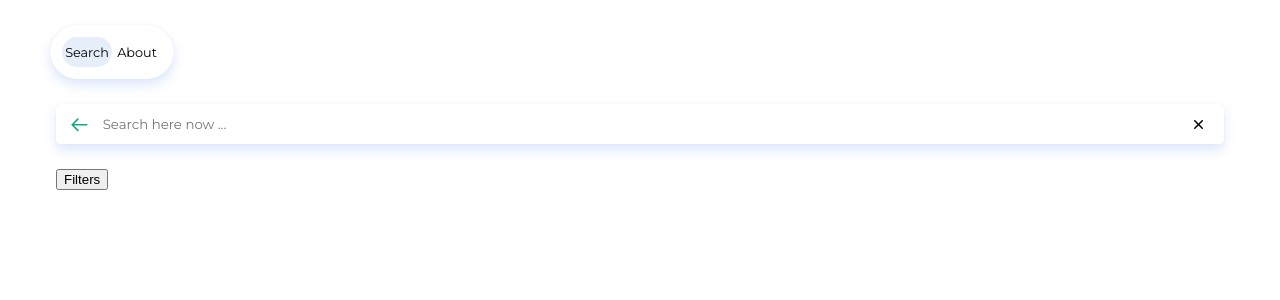
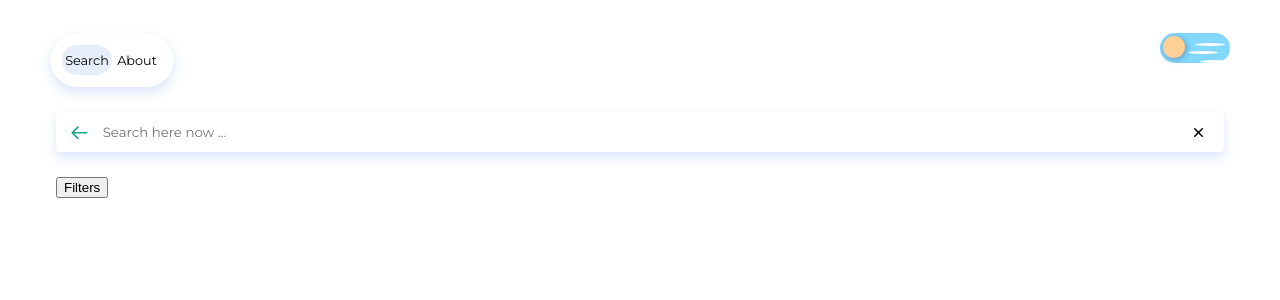
Before and after one commit to hari-p02/UConn-Course_Search, a React (Create React App) app: page / in a window 1280 px wide. Shown: the top 300 px of the page. Built offline with nearby package versions, Linux system fonts and the light colour scheme.

Commit message:
trying to add a light mdoe and dark mode features

```diff
--- a/src/App.css
+++ b/src/App.css
@@ -2,3 +2,192 @@
   display: flex;
   justify-content: center;
 }
+
+.nav-control {
+  display: flex;
+  justify-content: space-between;
+  align-items: center;
+}
+
+.toggleWrapper {
+  /* overflow: hidden; */
+  color: white;
+}
+
+.toggleWrapper input {
+  position: absolute;
+  left: -99em;
+}
+
+.toggle {
+  cursor: pointer;
+  display: inline-block;
+  position: relative;
+  width: 70px;
+  height: 30px;
+  background-color: #83d8ff;
+  border-radius: 84px;
+  transition: background-color 200ms cubic-bezier(0.445, 0.05, 0.55, 0.95);
+}
+
+.toggle__handler {
+  display: inline-block;
+  position: relative;
+  z-index: 1;
+  top: 3px;
+  left: 3px;
+  width: 22px;
+  height: 22px;
+  background-color: #ffcf96;
+  border-radius: 50px;
+  box-shadow: 0 2px 6px rgba(0, 0, 0, .3);
+  transition: all 400ms cubic-bezier(0.68, -0.55, 0.265, 1.55);
+  transform: rotate(-45deg);
+}
+
+.toggle__handler .crater {
+  position: absolute;
+  background-color: #e8cda5;
+  opacity: 0;
+  transition: opacity 200ms ease-in-out;
+  border-radius: 100%;
+}
+
+.toggle__handler .crater--1 {
+  top: 10px;
+  left: 5px;
+  width: 3px;
+  height: 3px;
+}
+
+.toggle__handler .crater--2 {
+  top: 15px;
+  left: 12px;
+  width: 4px;
+  height: 4px;
+}
+
+.toggle__handler .crater--3 {
+  top: 5px;
+  left: 10px;
+  width: 6px;
+  height: 6px;
+}
+
+.star {
+  position: absolute;
+  background-color: #fff;
+  transition: all 300ms cubic-bezier(0.445, 0.05, 0.55, 0.95);
+  border-radius: 50%;
+}
+
+.star--1 {
+  top: 10px;
+  left: 35px;
+  z-index: 0;
+  width: 30px;
+  height: 3px;
+}
+
+.star--2 {
+  top: 18px;
+  left: 28px;
+  z-index: 1;
+  width: 30px;
+  height: 3px;
+}
+
+.star--3 {
+  top: 27px;
+  left: 40px;
+  z-index: 0;
+  width: 30px;
+  height: 3px;
+}
+
+.star--4, .star--5, .star--6 {
+  opacity: 0;
+  transition: all 300ms 0 cubic-bezier(0.445, 0.05, 0.55, 0.95);
+}
+
+.star--4 {
+  top: 16px;
+  left: 11px;
+  z-index: 0;
+  width: 2px;
+  height: 2px;
+  transform: translate3d(3px, 0, 0);
+}
+
+.star--5 {
+  top: 32px;
+  left: 17px;
+  z-index: 0;
+  width: 3px;
+  height: 3px;
+  transform: translate3d(3px, 0, 0);
+}
+
+.star--6 {
+  top: 36px;
+  left: 28px;
+  z-index: 0;
+  width: 2px;
+  height: 2px;
+  transform: translate3d(3px, 0, 0);
+}
+
+input:checked + .toggle {
+  background-color: #749dd6;
+}
+
+input:checked + .toggle:before {
+  color: #749ed7;
+}
+
+input:checked + .toggle:after {
+  color: #fff;
+}
+
+input:checked + .toggle .toggle__handler {
+  background-color: #ffe5b5;
+  transform: translate3d(40px, 0, 0) rotate(0);
+}
+
+input:checked + .toggle .toggle__handler .crater {
+  opacity: 1;
+}
+
+input:checked + .toggle .star--1 {
+  width: 2px;
+  height: 2px;
+}
+
+input:checked + .toggle .star--2 {
+  width: 4px;
+  height: 4px;
+  transform: translate3d(-5px, 0, 0);
+}
+
+input:checked + .toggle .star--3 {
+  width: 2px;
+  height: 2px;
+  transform: translate3d(-7px, 0, 0);
+}
+
+input:checked + .toggle .star--4, input:checked + .toggle .star--5, input:checked + .toggle .star--6 {
+  opacity: 1;
+  transform: translate3d(0, 0, 0);
+}
+
+input:checked + .toggle .star--4 {
+  transition: all 300ms 200ms cubic-bezier(0.445, 0.05, 0.55, 0.95);
+}
+
+input:checked + .toggle .star--5 {
+  transition: all 300ms 300ms cubic-bezier(0.445, 0.05, 0.55, 0.95);
+}
+
+input:checked + .toggle .star--6 {
+  transition: all 300ms 400ms cubic-bezier(0.445, 0.05, 0.55, 0.95);
+}
--- a/src/App.js
+++ b/src/App.js
@@ -1,14 +1,57 @@
 import './App.css';
+import React, { useState, useEffect } from 'react';
 import Navbar from './components/Navbar';
 import SearchBar from './components/SearchBar';
-import Card from './components/Card';
+
 function App() {
+  const [isDarkMode, setIsDarkMode] = useState(false);
+
+  const handleToggleClick = () => {
+    setIsDarkMode(!isDarkMode);
+  };
+
+  useEffect(() => {
+    if (isDarkMode) {
+      document.body.classList.add('dark-mode');
+      // const postCard = document.querySelector('.post-card');
+      // postCard.classList.add('dark-mode');
+    } else {
+      document.body.classList.remove('dark-mode');
+      // const postCard = document.querySelector('.post-card');
+      // postCard.classList.remove('dark-mode');
+    }
+  }, [isDarkMode]);
+
   return (
    <>
-    <Navbar />
+    <div className='nav-control'>
+      <Navbar />
+      <div class="toggleWrapper">
+        <input
+            type="checkbox"
+            className="dn"
+            id="dn"
+            checked={isDarkMode}
+            onClick={handleToggleClick}
+          />
+        <label for="dn" class="toggle">
+            <span class="toggle__handler">
+                <span class="crater crater--1"></span>
+                <span class="crater crater--2"></span>
+                <span class="crater crater--3"></span>
+            </span>
+            <span class="star star--1"></span>
+            <span class="star star--2"></span>
+            <span class="star star--3"></span>
+            <span class="star star--4"></span>
+            <span class="star star--5"></span>
+            <span class="star star--6"></span>
+        </label>
+      </div>
+    </div>
     <div className='search-content'>
       <div>
-        <SearchBar/>
+        <SearchBar />
         </div>
     </div>
    </>
--- a/src/index.css
+++ b/src/index.css
@@ -14,3 +14,18 @@
   font-family: source-code-pro, Menlo, Monaco, Consolas, 'Courier New',
     monospace;
 }
+
+body.dark-mode {
+  background-color: #212121;
+  color: #ffffff;
+}
+
+.post-card.dark-mode {
+  width: 300px;
+  background-color: #212121;;
+  border-radius: 20px;
+  display: flex;
+  flex-direction: column;
+  padding: 10px 20px;
+  box-shadow: 15px 15px 30px rgb(25, 25, 25), -15px -15px 30px rgb(60, 60, 60);
+}
```
Also changed, not shown: src/components/Navbar.css (line endings or trailing spaces), src/components/Navbar.js (indentation only).
